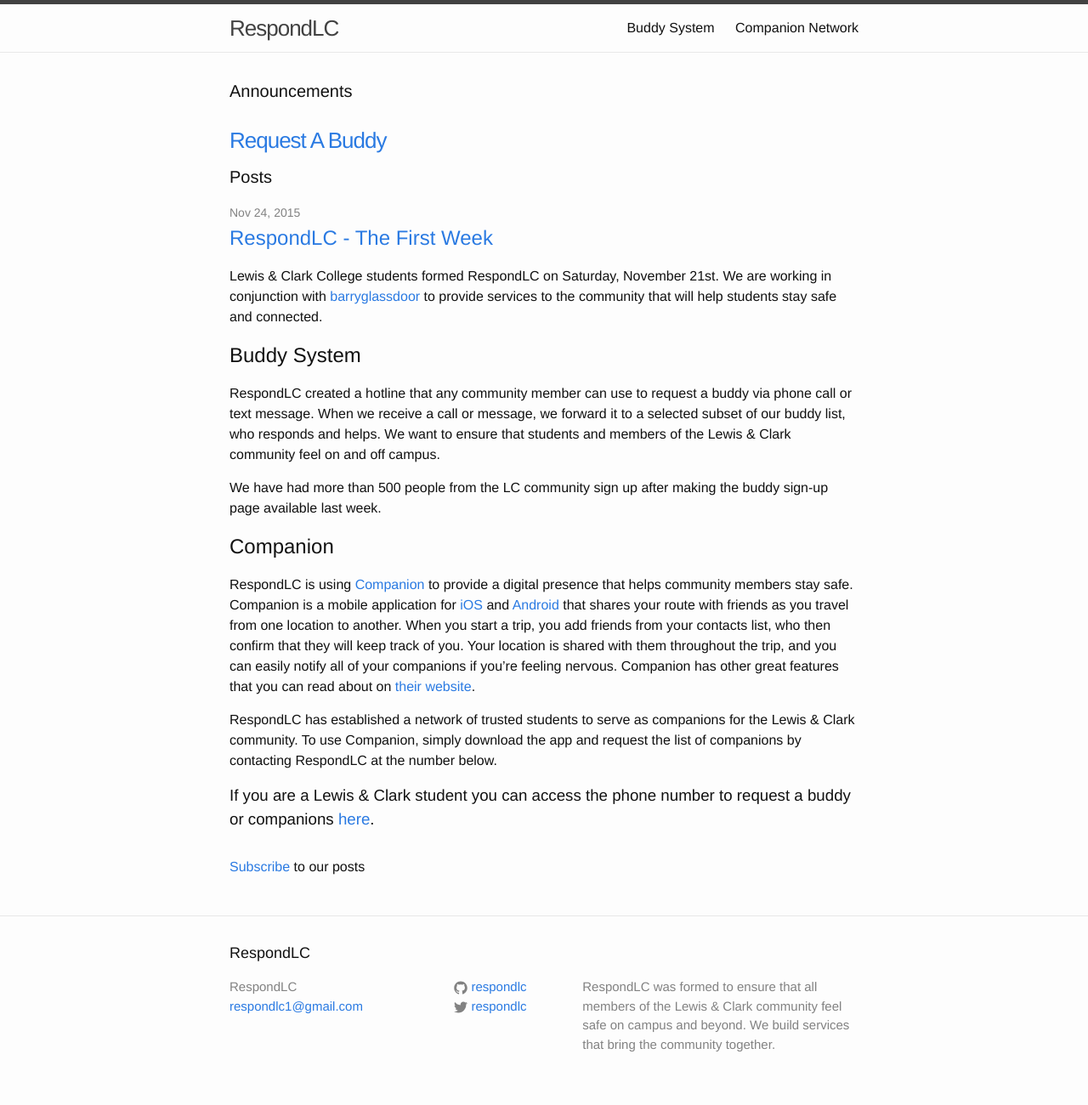
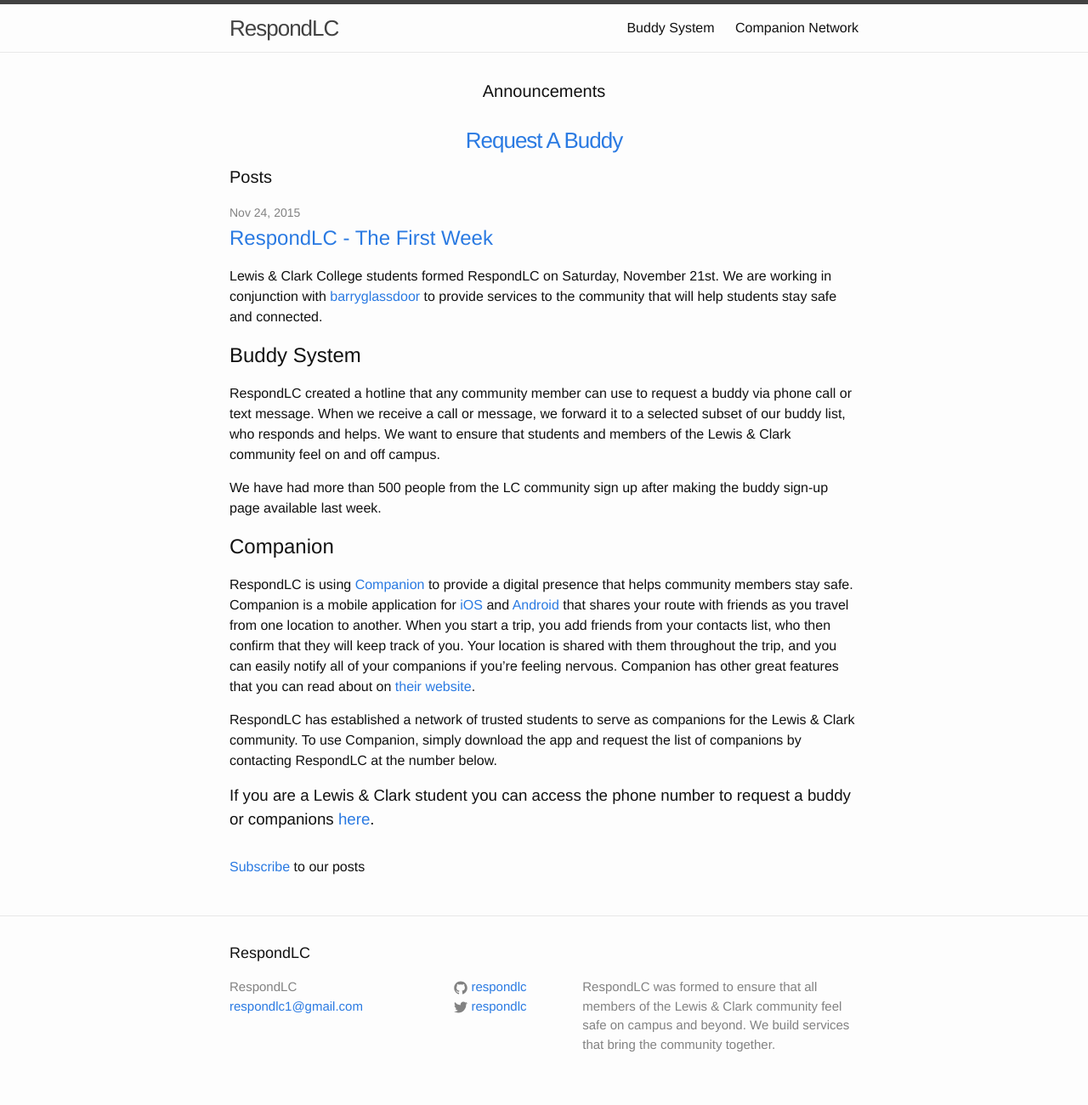
Before and after one commit to respondlc/respondlc.github.io, a Jekyll site: the page built from index.html, in a window 1280 px wide. Shown: the whole page at 85% size. Built offline with Jekyll 4.4.1, drawn with Linux system fonts in a browser that asks for light colours.

Commit message:
fix announcements centering

```diff
--- a/_sass/_layout.scss
+++ b/_sass/_layout.scss
@@ -21,6 +21,12 @@
     &:visited {
         color: $grey-color-dark;
     }
+}
+
+.announcements {
+    width: 90%;
+    margin: 0 auto;
+    text-align: center;
 }
 
 .announcement {
--- a/index.html
+++ b/index.html
@@ -4,8 +4,10 @@
 
 <div class="home">
 
-  <h1 class="page-heading">Announcements</h1>
-  <h3 class="announcement"><a href="https://docs.google.com/a/lclark.edu/document/d/1QeuKK73K5aTsM7ItEXJn9_mwAkRs_Pcv7YCWKVQqTvQ">Request A Buddy</a>
+  <div class="announcements">
+    <h1 class="page-heading">Announcements</h1>
+    <h3 class="announcement"><a href="https://docs.google.com/a/lclark.edu/document/d/1QeuKK73K5aTsM7ItEXJn9_mwAkRs_Pcv7YCWKVQqTvQ">Request A Buddy</a></h3>
+  </div>
 
 
   <h1 class="page-heading">Posts</h1>
```
